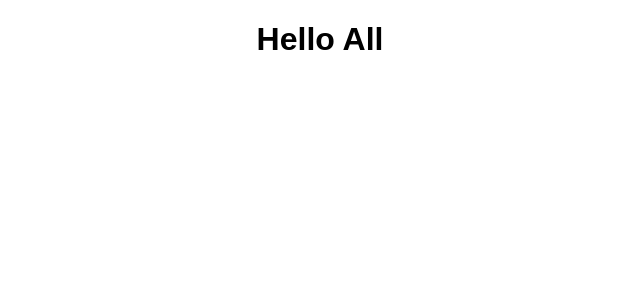
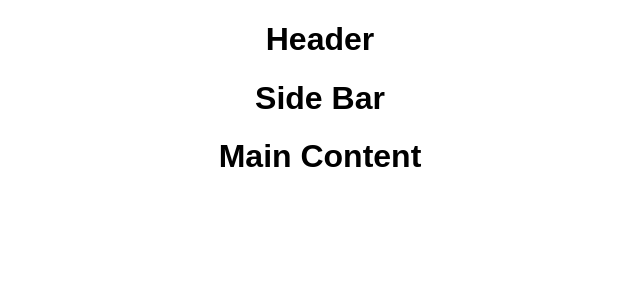
Before and after one commit to mdsaon/BookingPro-Dev, a React (Create React App) app in the folder client/: page / in a window 1280 px wide. Shown: the top 300 px of the page, without its empty margins (320-960 px from the left). Built offline with nearby package versions, Linux system fonts and the light colour scheme.

Commit message:
components

```diff
--- a/client/src/App.js
+++ b/client/src/App.js
@@ -1,12 +1,12 @@
 import React, { Component } from 'react';
-import logo from './logo.svg';
 import './App.css';
+import Home from './components/Home';
 
 class App extends Component {
   render() {
     return (
       <div className="App">
-        <h1>Hello All</h1>
+       <Home />
       </div>
     );
   }
--- /dev/null
+++ b/client/src/components/Aside.js
@@ -0,0 +1,13 @@
+import React, { Component } from 'react';
+
+class Aside extends Component {
+  render() {
+    return (
+      <div className="app-home-aside">
+        <h1>Side Bar</h1>
+      </div>
+    );
+  }
+}
+
+export default Aside;
--- /dev/null
+++ b/client/src/components/Header.js
@@ -0,0 +1,13 @@
+import React, { Component } from 'react';
+
+class Header extends Component {
+  render() {
+    return (
+      <div className="app-home-header">
+        <h1>Header</h1>
+      </div>
+    );
+  }
+}
+
+export default Header;
--- /dev/null
+++ b/client/src/components/Home.js
@@ -0,0 +1,24 @@
+import React, { Component } from 'react';
+import Header from './Header';
+import Aside from './Aside';
+import Main from './Main';
+
+class Home extends Component {
+  render() {
+    return (
+      <div className="app-home">
+        <div className="home-header">
+          <Header />
+        </div>
+        <div className="home-aside">
+          <Aside />
+        </div>
+        <div className="home-main">
+          <Main />
+        </div>
+      </div>
+    );
+  }
+}
+
+export default Home;
--- /dev/null
+++ b/client/src/components/Main.js
@@ -0,0 +1,13 @@
+import React, { Component } from 'react';
+
+class Main extends Component {
+  render() {
+    return (
+      <div className="app-home-main">
+        <h1>Main Content</h1>
+      </div>
+    );
+  }
+}
+
+export default Main;
```
Also changed, not shown: 1 other file (tests, documents, lock files or other folders).
